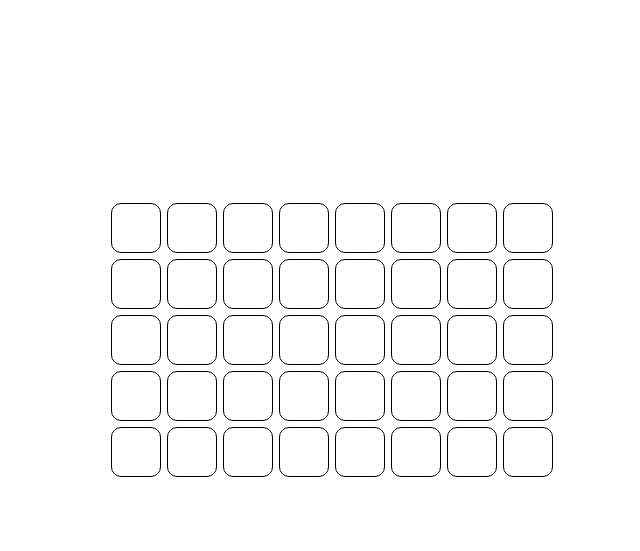
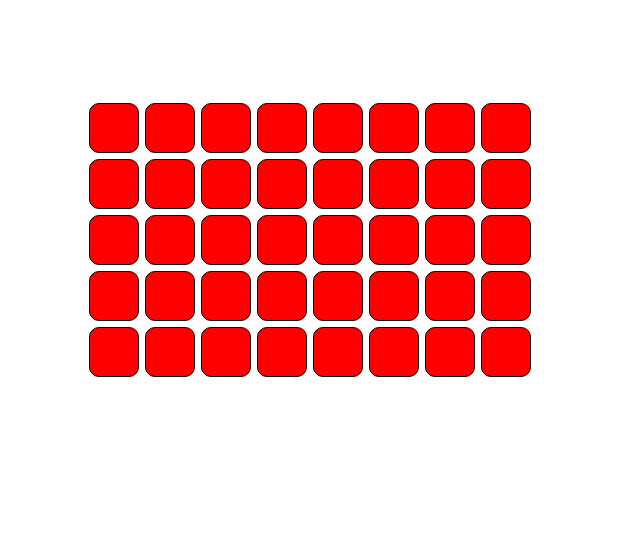
Before and after one commit to AndrejLazic/RainOnTheRoad, a plain HTML site: page index.html in a window 1280 px wide. Shown: the whole page, without its empty margins (330-970 px from the left). Drawn offline with Linux system fonts and the light colour scheme.

Commit message:
funkicja za bojanje

```diff
--- a/index.html
+++ b/index.html
@@ -10,60 +10,63 @@
 </head>
 
 <body>
-    <script src="script.js"></script>
+    <!--<script src="script.js"></script>
+    -->
+    <div id="game">
 
-    <div id="game">
-        <!-- row five -->
-        <div class="cellprefix"></div>
-        <div class="gamecell" id="1_5"></div>
-        <div class="gamecell" id="2_5"></div>
-        <div class="gamecell" id="3_5"></div>
-        <div class="gamecell" id="4_5"></div>
-        <div class="gamecell" id="5_5"></div>
-        <div class="gamecell" id="6_5"></div>
-        <div class="gamecell" id="7_5"></div>
-        <div class="gamecell" id="8_5"></div>
-        <!-- row four -->
-        <div class="cellprefix"></div>
-        <div class="gamecell" id="1_4"></div>
-        <div class="gamecell" id="2_4"></div>
-        <div class="gamecell" id="3_4"></div>
-        <div class="gamecell" id="4_4"></div>
-        <div class="gamecell" id="5_4"></div>
-        <div class="gamecell" id="6_4"></div>
-        <div class="gamecell" id="7_4"></div>
-        <div class="gamecell" id="8_4"></div>
-        <!-- row three -->
-        <div class="cellprefix"></div>
-        <div class="gamecell" id="1_3"></div>
-        <div class="gamecell" id="2_3"></div>
-        <div class="gamecell" id="3_3"></div>
-        <div class="gamecell" id="4_3"></div>
-        <div class="gamecell" id="5_3"></div>
-        <div class="gamecell" id="6_3"></div>
-        <div class="gamecell" id="7_3"></div>
-        <div class="gamecell" id="8_3"></div>
-        <!-- row two -->
-        <div class="cellprefix"></div>
-        <div class="gamecell" id="1_2"></div>
-        <div class="gamecell" id="2_2"></div>
-        <div class="gamecell" id="3_2"></div>
-        <div class="gamecell" id="4_2"></div>
-        <div class="gamecell" id="5_2"></div>
-        <div class="gamecell" id="6_2"></div>
-        <div class="gamecell" id="7_2"></div>
-        <div class="gamecell" id="8_2"></div>
-        <!-- row one -->
-        <div class="cellprefix"></div>
-        <div class="gamecell" id="1_1"></div>
-        <div class="gamecell" id="2_1"></div>
-        <div class="gamecell" id="3_1"></div>
-        <div class="gamecell" id="4_1"></div>
-        <div class="gamecell" id="5_1"></div>
-        <div class="gamecell" id="6_1"></div>
-        <div class="gamecell" id="7_1"></div>
-        <div class="gamecell" id="8_1"></div>
+        <div class="gamecell" id="11"></div>
+        <div class="gamecell" id="21"></div>
+        <div class="gamecell" id="31"></div>
+        <div class="gamecell" id="41"></div>
+        <div class="gamecell" id="51"></div>
+        <div class="gamecell" id="61"></div>
+        <div class="gamecell" id="71"></div>
+        <div class="gamecell" id="81"></div>
+
+        <div class="gamecell" id="12"></div>
+        <div class="gamecell" id="22"></div>
+        <div class="gamecell" id="32"></div>
+        <div class="gamecell" id="42"></div>
+        <div class="gamecell" id="52"></div>
+        <div class="gamecell" id="62"></div>
+        <div class="gamecell" id="72"></div>
+        <div class="gamecell" id="82"></div>
+
+        <div class="gamecell" id="13"></div>
+        <div class="gamecell" id="23"></div>
+        <div class="gamecell" id="33"></div>
+        <div class="gamecell" id="43"></div>
+        <div class="gamecell" id="53"></div>
+        <div class="gamecell" id="63"></div>
+        <div class="gamecell" id="73"></div>
+        <div class="gamecell" id="83"></div>
+
+        <div class="gamecell" id="14"></div>
+        <div class="gamecell" id="24"></div>
+        <div class="gamecell" id="34"></div>
+        <div class="gamecell" id="44"></div>
+        <div class="gamecell" id="54"></div>
+        <div class="gamecell" id="64"></div>
+        <div class="gamecell" id="74"></div>
+        <div class="gamecell" id="84"></div>
+
+        <div class="gamecell" id="15"></div>
+        <div class="gamecell" id="25"></div>
+        <div class="gamecell" id="35"></div>
+        <div class="gamecell" id="45"></div>
+        <div class="gamecell" id="55"></div>
+        <div class="gamecell" id="65"></div>
+        <div class="gamecell" id="75"></div>
+        <div class="gamecell" id="85"></div>
     </div>
+
+    <script>
+        const nodeList = document.querySelectorAll(".gamecell");
+            for (let i = 0; i < nodeList.length; i++) {
+            nodeList[i].style.backgroundColor = "red";
+            }
+    </script>
+
 </body>
 
 </html>
--- a/script.js
+++ b/script.js
@@ -0,0 +1,9 @@
+function coloring_black(){
+    const color = document.querySelectorAll(".gamecell");
+    console.log(color);
+}
+coloring_black();
+
+const nodeList = document.querySelectorAll(".gamecell");
+for (let i = 0; i < nodeList.length; i++) {
+  nodeList[i].style.backgroundColor = "red";
--- a/style.css
+++ b/style.css
@@ -14,12 +14,12 @@ div * {
 }
 
 #game {
-  max-width: 504px;
-  max-height: 504px;
+  max-width: 448px;
+  max-height: 448px;
   width: 100%;
   height: 100%;
-  position: relative;
-  margin: 200px auto;
+  position: left;
+  margin: 100px auto;
 }
 
 .cellprefix {
```
